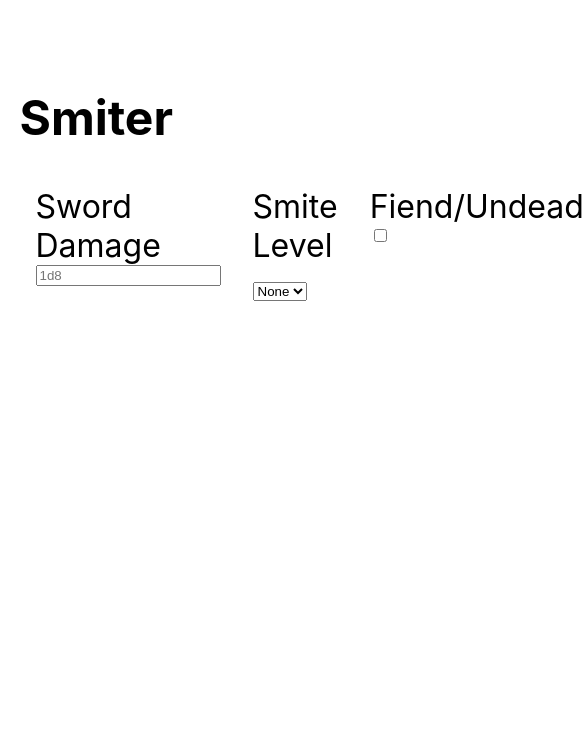
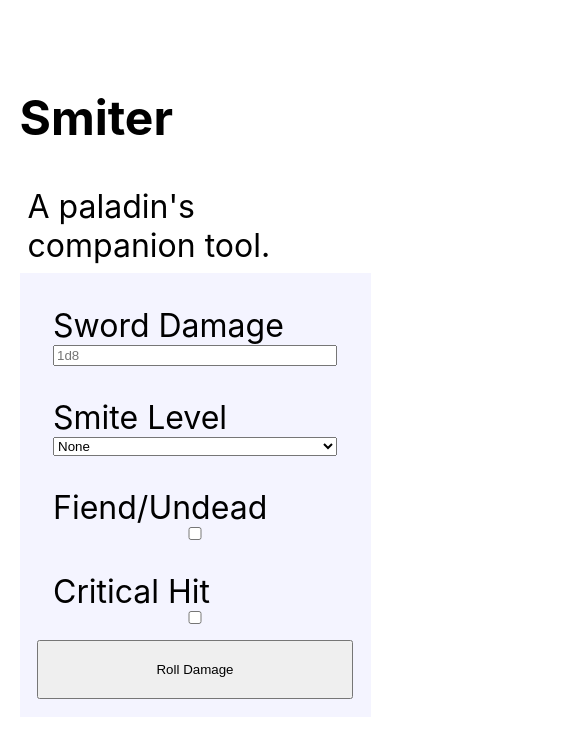
Before and after one commit to gusberinger/smiter, a React (Create React App) app: page / in a window 390 px wide. Shown: the top 738 px of the page, 585 px wide, since content can reach past the window. Built offline with nearby package versions, Linux system fonts and the light colour scheme.

Commit message:
enabled dice output

```diff
--- a/src/App.css
+++ b/src/App.css
@@ -1,6 +1,10 @@
 .container {
   margin-inline: auto;
   width: min(90%, 90rem)
+}
+
+p {
+  margin: 0.5rem;
 }
 
 header,
@@ -20,15 +24,20 @@ body {
 
 form {
   display: flex;
-  /* align-items:baseline; */
+  background-color: #f4f4ff;
+  padding: 5%;
 }
 
 input, label {
   display: block;
+  margin: 0;
 }
 
 .item {
   margin-inline: 1rem;
+  display: flex;
+  flex-direction: column;
+  justify-content: right;
 }
 
 small {
@@ -36,3 +45,19 @@ small {
   font-style: italic;
   color: red;
 }
+
+.btn {
+  padding: 20px;
+}
+
+@media screen and (max-width: 992px) {
+  form {
+    flex-direction: column;
+    align-items: right;
+  }
+
+  .item {
+    margin-block: 1rem;
+    flex-direction: block;
+  }
+}
--- a/src/App.js
+++ b/src/App.js
@@ -7,6 +7,8 @@ function App() {
       <section>
         <div className="container">
           <h1>Smiter</h1>
+          <p>A paladin's companion tool.</p>
+          {/* <hr></hr> */}
           <Smite></Smite>
         </div>
       </section>
--- a/src/components/Smite.js
+++ b/src/components/Smite.js
@@ -4,6 +4,9 @@ import SmiteForm from './SmiteForm'
 
 const diceRegex = /^(\d{1,2})d(\d{1,2})(\+\d+)?$/
 
+const getRandomInt = max => {
+  return Math.floor(Math.random() * max) + 1
+}
 
 const parseString = input => {
   const matches = input.match(diceRegex)
@@ -18,16 +21,53 @@ const parseString = input => {
     sides: sides,
     bonus: bonus
   }
+}
+
+const rollDice = (totalDice, sides, bonus) => {
+  let total = bonus
+  for (let i = 0; i < totalDice; i++) {
+    total += getRandomInt(sides)
+  }
+  return total
+}
+
+const rollDamage = (sword, smiteLevel, special, criticalHit) => {
+  let smiteDice = 0
+  let swordDice = sword.totalDice
+  if (smiteLevel > 0) {
+    smiteDice = Math.min(1 + smiteLevel, 5) // 1st level smite is 2d8, capped at 5d8
+  }
+  if (special)
+    smiteDice++ // if fiend or undead, can go beyond 5d8
+  if (criticalHit) {
+    smiteDice *= 2
+    swordDice *= 2
+    console.log(swordDice)
+  }
+  const swordDamage = rollDice(swordDice, sword.sides, sword.bonus)
+  const smiteDamage = rollDice(smiteDice, 8, 0)
+  const swordText = `${swordDice}d${sword.sides}`
+  const smiteText = `${smiteDice}d8`
+
+  return {
+    swordDamage: swordDamage,
+    smiteDamage: smiteDamage,
+    swordText: swordText,
+    smiteText: smiteText
+  }
 
 }
 
 
 const Smite = () => {
-  const [data, setData] = useState('')
+  const [results, setResults] = useState(null)
 
   const childToParent = (childData) => {
     console.log(childData)
-    console.log(parseString(childData.swordDamage))
+    const sword = parseString(childData.swordDamage)
+    const damage = rollDamage(sword, childData.smiteLevel, childData.special, childData.critical)
+    console.log(damage)
+    setResults(damage)
   }
 
   return (
@@ -35,7 +75,26 @@ const Smite = () => {
     <SmiteForm childToParent={childToParent}></SmiteForm>
     <div>
 
-    </div>
+      {(results) &&
+        <div>
+          {/* <hr/> */}
+          <p>
+            <i>Sword Damage ({results.swordText}): </i> {results.swordDamage}
+          </p>
+          { (results.smiteDamage > 0) &&
+          <>
+          <p>
+            <i>Divine Smite Damage ({results.smiteText}): </i> {results.smiteDamage}
+          </p>
+          <hr/>
+          <p>
+            <i>Total Damage: </i> {results.swordDamage + results.smiteDamage}
+          </p>
+          </>
+          }
+        </div>
+      }
+      </div>
     </>
   )
 }
--- a/src/components/SmiteForm.js
+++ b/src/components/SmiteForm.js
@@ -48,7 +48,7 @@ const SmiteForm = ({childToParent}) => {
         <label forhtml="critical-label">Critical Hit</label>
         <input {...register("critical")} type="checkbox" label="critical-label"/>
       </div>
-      <button>Roll Damage</button>
+      <button className="btn">Roll Damage</button>
 
     </form>
   )
```
